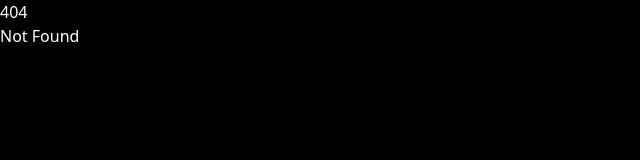
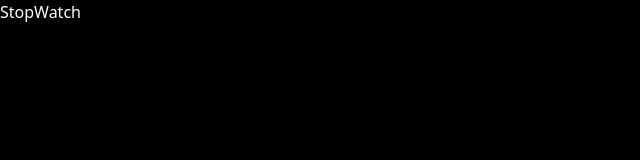
Before and after one commit to kmseunh/sveltekit-timer, a SvelteKit app: page /stopwatch in a window 1280 px wide. Before the commit this address had no page. Shown: the top 160 px of the page, without its empty margins (0-640 px from the left). Built offline with nearby package versions, Linux system fonts and the light colour scheme.

Commit message:
feat: Add StopWatch page component
- Alarm 페이지 컴포넌트 추가

Related: #19

```diff
--- /dev/null
+++ b/src/routes/stopwatch/+page.svelte
@@ -0,0 +1 @@
+<h1>StopWatch</h1>
```
